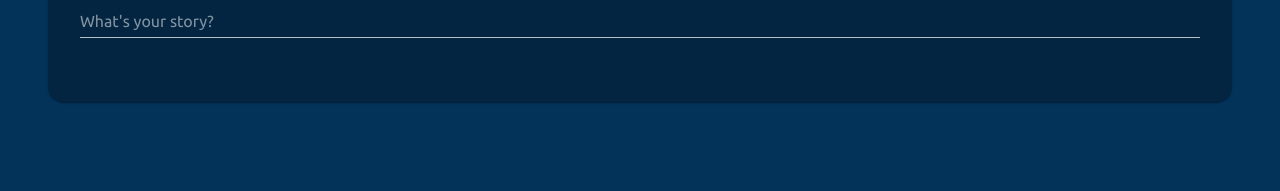
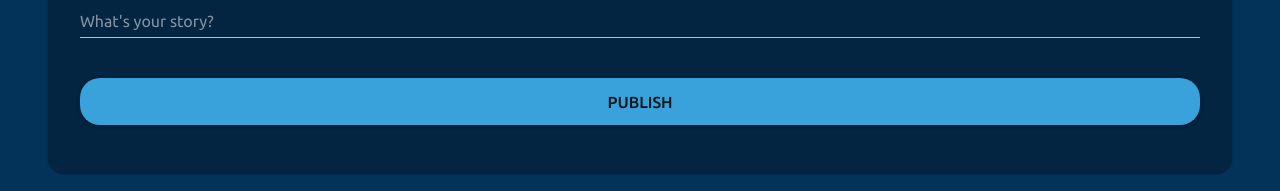
Before and after one commit to AmitrajitDas/Bloggoly, a React (Create React App) app in the folder client/: page /create in a window 1280 px wide. Shown: the part 735-926 px from the top of the page. Before the commit the page ends 885 px from the top, so only its background shows below. Built offline with nearby package versions, Linux system fonts and the light colour scheme.

Commit message:
updated create blog page

```diff
--- a/client/src/screens/CreateBlogScreen/Create.jsx
+++ b/client/src/screens/CreateBlogScreen/Create.jsx
@@ -1,5 +1,5 @@
 import React from 'react'
-import { TextField, Paper, Grid } from '@material-ui/core'
+import { TextField, Paper, Grid, Button } from '@material-ui/core'
 import AddCircleIcon from '@material-ui/icons/AddCircle'
 import { useStyles } from './styles'
 
@@ -61,6 +61,17 @@ const Create = () => {
                   shrink: true,
                 }}
               />
+              <Grid item md={12}>
+                <Button
+                  type='submit'
+                  fullWidth
+                  variant='contained'
+                  color='secondary'
+                  className={classes.button}
+                >
+                  Publish
+                </Button>
+              </Grid>
             </Grid>
           </Grid>
         </Paper>
--- a/client/src/screens/CreateBlogScreen/styles.js
+++ b/client/src/screens/CreateBlogScreen/styles.js
@@ -54,4 +54,11 @@ export const useStyles = makeStyles((theme) => ({
   notchedOutline: {
     borderWidth: '1px',
   },
+
+  button: {
+    padding: '0.6rem 2rem 0.6rem 2rem',
+    margin: '0.5rem 0 1rem 0',
+    borderRadius: '20px',
+    fontSize: '1rem',
+  },
 }))
```
